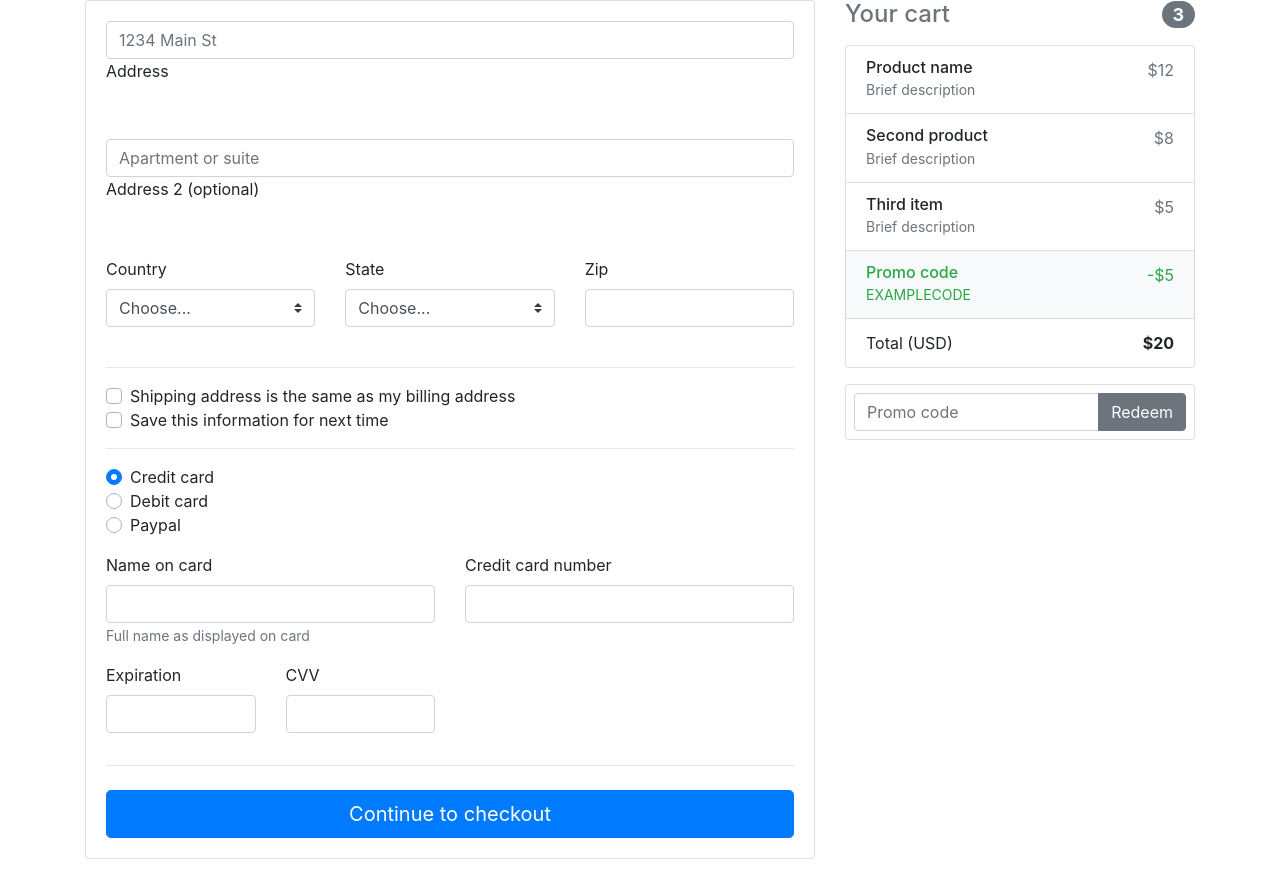
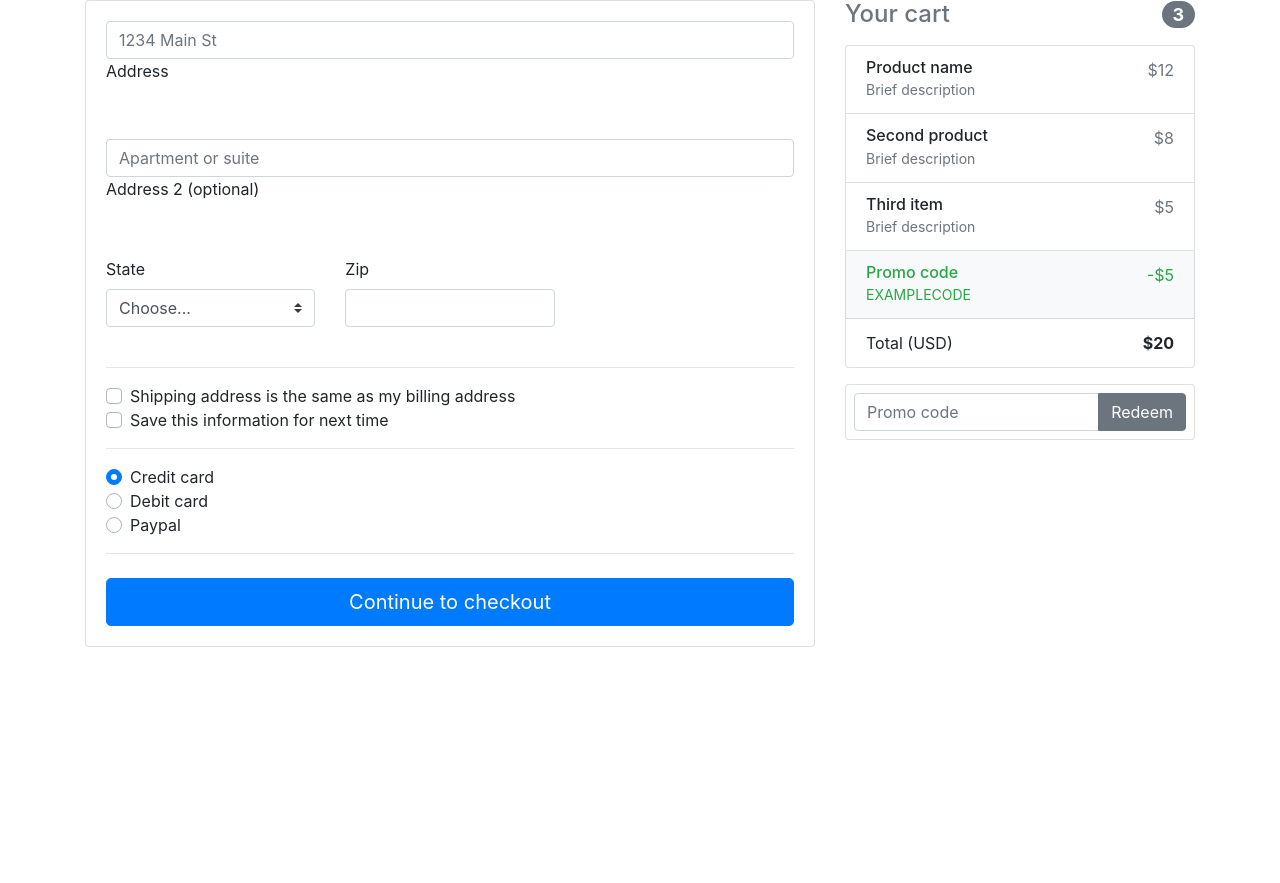
Before and after one commit to 00-team/e-commerce, a Django app: template Main/templates/pages/checkout-page.html in a window 1280 px wide. Shown: the part 278-1161 px from the top of the page. After the commit the page ends 925 px from the top, so only its background shows below. Run offline with Django 3.2, Linux system fonts and the light colour scheme; the template is opened without the code that fills it, so the values that code supplies are empty; some libraries are stand-ins or nearby versions.

Commit message:
file for forms handling

```diff
--- a/Main/templates/pages/checkout-page.html
+++ b/Main/templates/pages/checkout-page.html
@@ -102,20 +102,7 @@
               <!--Grid row-->
               <div class="row">
 
-                <!--Grid column-->
-                <div class="col-lg-4 col-md-12 mb-4">
 
-                  <label for="country">Country</label>
-                  <select class="custom-select d-block w-100" id="country" required>
-                    <option value="">Choose...</option>
-                    <option>United States</option>
-                  </select>
-                  <div class="invalid-feedback">
-                    Please select a valid country.
-                  </div>
-
-                </div>
-                <!--Grid column-->
 
                 <!--Grid column-->
                 <div class="col-lg-4 col-md-6 mb-4">
@@ -174,39 +161,7 @@
                   <label class="custom-control-label" for="paypal">Paypal</label>
                 </div>
               </div>
-              <div class="row">
-                <div class="col-md-6 mb-3">
-                  <label for="cc-name">Name on card</label>
-                  <input type="text" class="form-control" id="cc-name" placeholder="" required>
-                  <small class="text-muted">Full name as displayed on card</small>
-                  <div class="invalid-feedback">
-                    Name on card is required
-                  </div>
-                </div>
-                <div class="col-md-6 mb-3">
-                  <label for="cc-number">Credit card number</label>
-                  <input type="text" class="form-control" id="cc-number" placeholder="" required>
-                  <div class="invalid-feedback">
-                    Credit card number is required
-                  </div>
-                </div>
-              </div>
-              <div class="row">
-                <div class="col-md-3 mb-3">
-                  <label for="cc-expiration">Expiration</label>
-                  <input type="text" class="form-control" id="cc-expiration" placeholder="" required>
-                  <div class="invalid-feedback">
-                    Expiration date required
-                  </div>
-                </div>
-                <div class="col-md-3 mb-3">
-                  <label for="cc-expiration">CVV</label>
-                  <input type="text" class="form-control" id="cc-cvv" placeholder="" required>
-                  <div class="invalid-feedback">
-                    Security code required
-                  </div>
-                </div>
-              </div>
+
               <hr class="mb-4">
               <button class="btn btn-primary btn-lg btn-block" type="submit">Continue to checkout</button>
 
```
Also changed, not shown: Main/forms.py (added).
